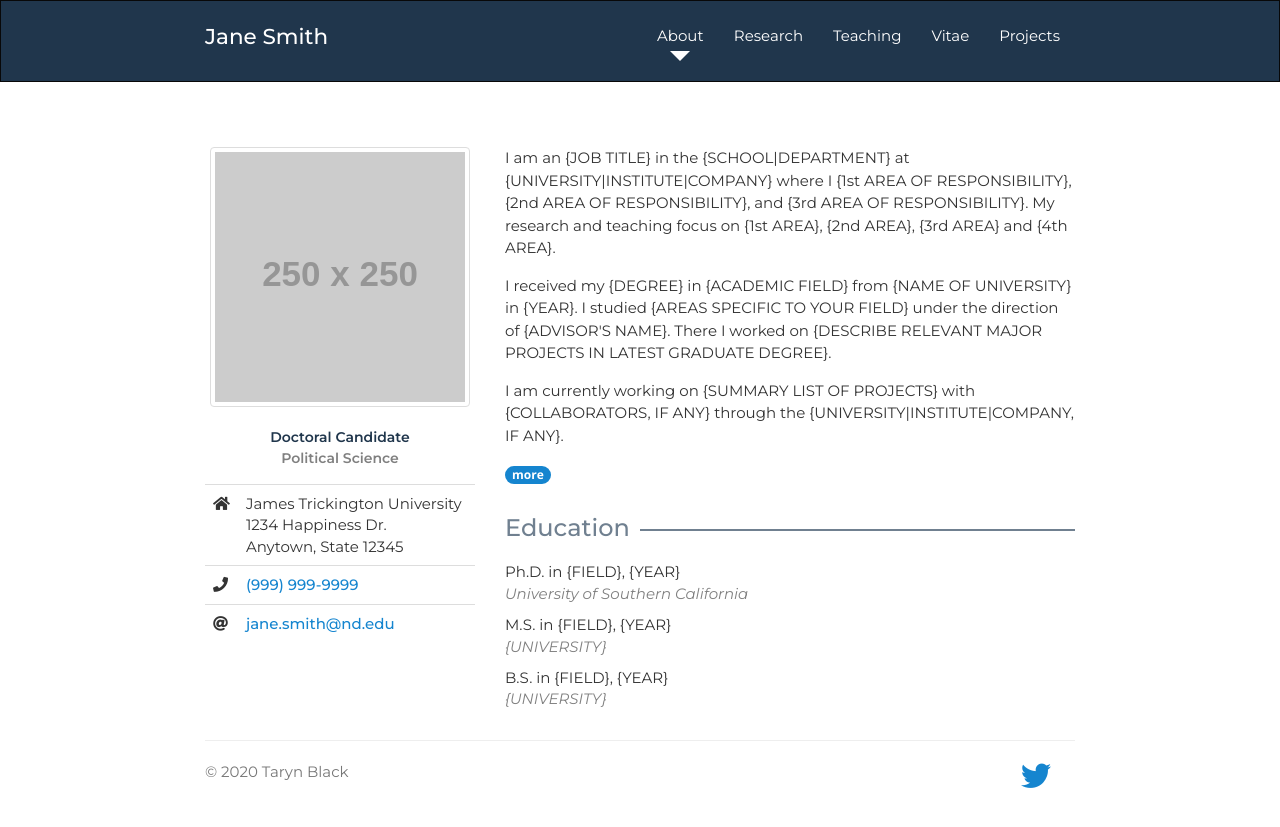
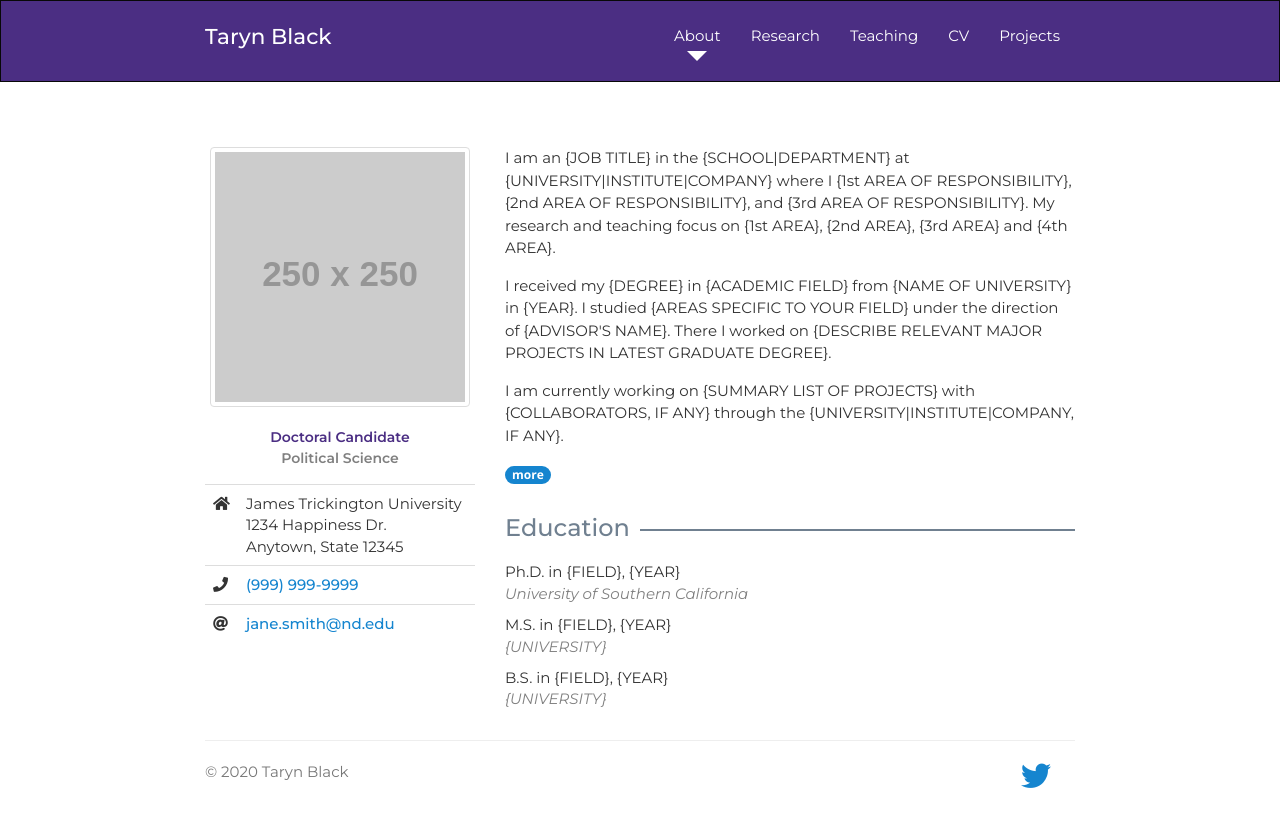
Before and after one commit to tarynblack/tarynblack.github.io, a Jekyll site: the page index.html, which Jekyll copies as it is, in a window 1280 px wide. Shown: the top 827 px of the page. Built offline with Jekyll 4.4.1, drawn with Linux system fonts in a browser that asks for light colours; nearby versions of some CDN libraries; a style sheet for code colours, icons or effects is not loaded.

Commit message:
Change dark blue to husky purple

```diff
--- a/css/main.css
+++ b/css/main.css
@@ -6,8 +6,8 @@ body {
 }
 
 /* Colors */
-.dark-blue {
-  color: #20364c !important;
+.husky-purple {
+  color: #4b2e83 !important;
 }
 
 #badge-more {
@@ -38,7 +38,7 @@ body {
 /* Typography */
 h1, h2, h3, h4, h5, h6 {
   font-family: "Montserrat", Helvetica, sans-serif;
-  color: #20364c;
+  color: #4b2e83;
   font-weight: 500;
 }
 
@@ -134,7 +134,7 @@ blockquote footer {
 
 /* Contact info area, index.html page ------------------------------------------------- */
 #title {
-  color: #20364c;
+  color: #4b2e83;
   margin-top: 2rem;
   font-weight: 600;
   font-size: 1.4rem;
@@ -158,7 +158,7 @@ nav {
 }
 
 .navbar-default .navbar-nav>li>a {
-  color: #20364c;
+  color: #4b2e83;
   font-weight: 500;
 }
 
@@ -170,7 +170,7 @@ nav {
 .navbar-inverse .navbar-nav>li>a:focus {
   background: white !important;
   border-radius: 1px;
-  color: #20364c !important;
+  color: #4b2e83 !important;
 }
 
 .navbar-default .navbar-nav>li>a:active {
@@ -225,7 +225,7 @@ nav {
 }
 
 .navbar-inverse {
-  background: #20364c;
+  background: #4b2e83;
 }
 
 .navbar-brand {
--- a/navbar.html
+++ b/navbar.html
@@ -3,14 +3,14 @@
          <!-- Brand and toggle get grouped for better mobile display -->
          <div class="navbar-header"><button type="button" class="navbar-toggle collapsed" data-toggle="collapse" data-target="#bs-example-navbar-collapse-1" aria-expanded="false"><span class="sr-only">Toggle navigation</span><span class="icon-bar"></span><span
                   class="icon-bar"></span><span class="icon-bar"></span></button>
-               <a class="navbar-brand montserrat dark-blue" href="index.html">Jane Smith</a>
+               <a class="navbar-brand montserrat husky-purple" href="index.html">Taryn Black</a>
          </div> <!-- Collect the nav links, forms, and other content for toggling -->
          <div class="collapse navbar-collapse" id="bs-example-navbar-collapse-1">
             <ul class="nav navbar-nav navbar-right">
                <li id="about"><a class="montserrat" href="index.html">About</a></li>
                <li id="research"><a class="montserrat" href="research.html">Research</a></li>
                <li id="teaching"><a class="montserrat" href="teaching.html">Teaching</a></li>
-               <li id="vitae"><a class="montserrat" href="vitae.html">Vitae</a></li>
+               <li id="vitae"><a class="montserrat" href="cv.html">CV</a></li>
                <li id="projects"><a class="montserrat" href="projects.html">Projects</a></li>
             </ul>
          </div><!-- /.navbar-collapse -->
```
